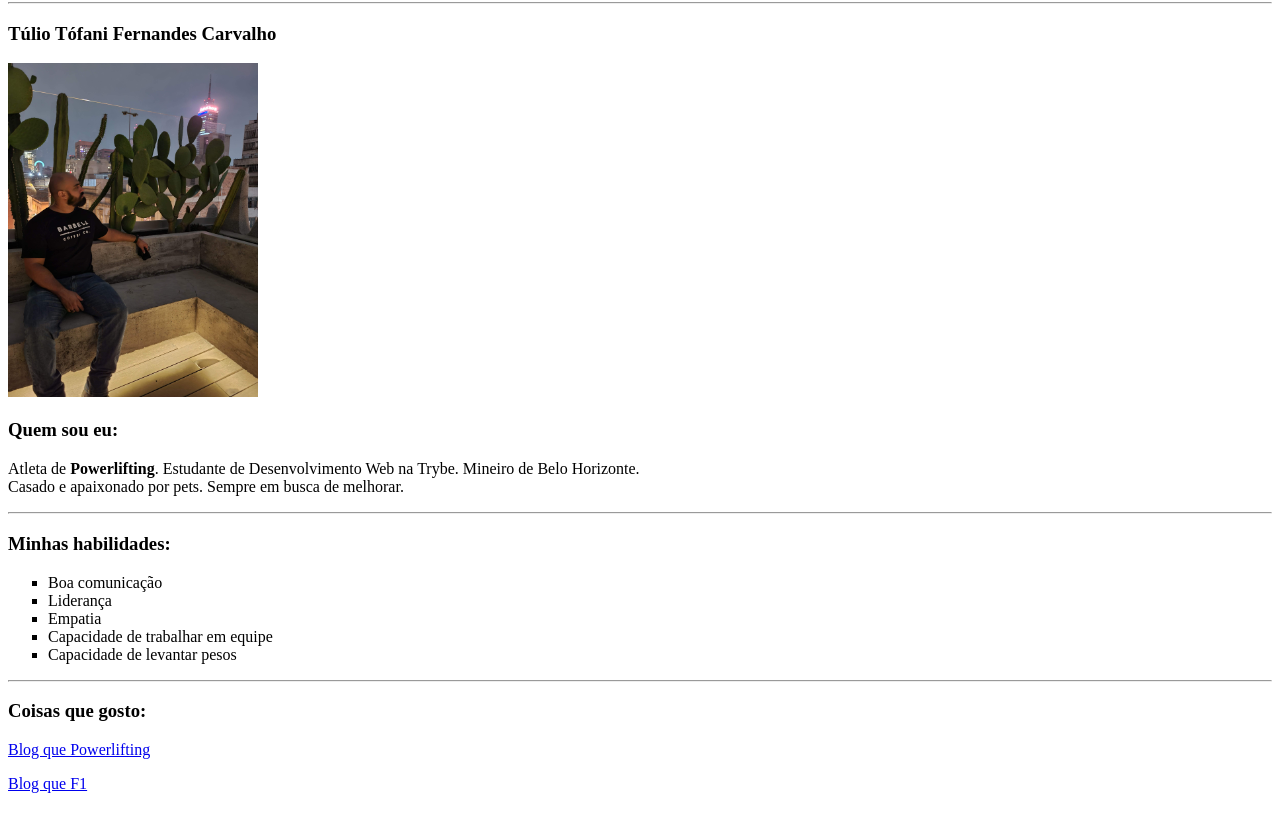
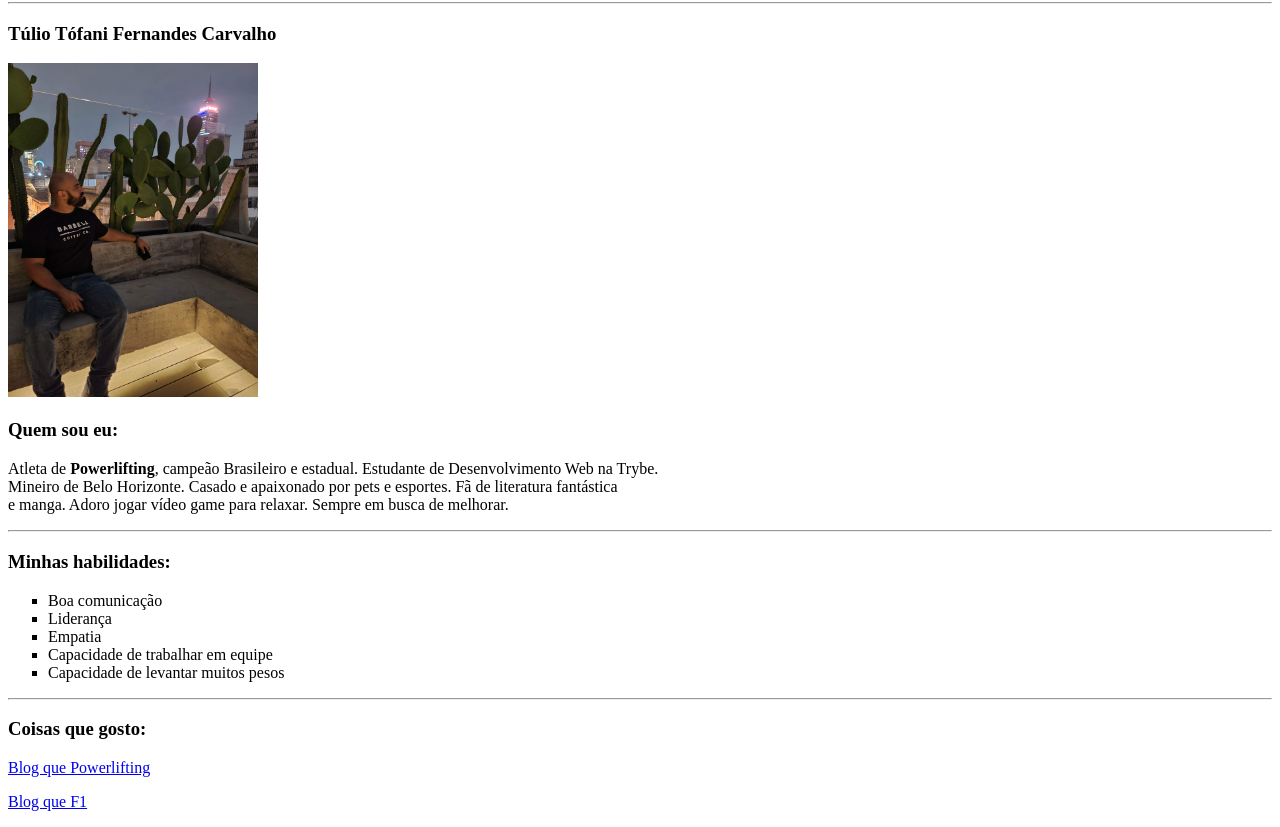
Before and after one commit to tuliotofani/tuliotofani.github.io, a plain HTML site: page portfolio.html in a window 1280 px wide. Shown: the part 78-905 px from the top of the page. Drawn offline with Linux system fonts and the light colour scheme.

Commit message:
alterações quem sou eu

```diff
--- a/portfolio.html
+++ b/portfolio.html
@@ -10,7 +10,7 @@
     <h3>Túlio Tófani Fernandes Carvalho</h3>
     <img src="Tulio_Tofani.jpg" alt="Foto de Túlio Tófani com blusa preta" width="250px">
     <h3>Quem sou eu:</h3>
-    <p>Atleta de <strong>Powerlifting</strong>. Estudante de Desenvolvimento Web na Trybe. Mineiro de Belo Horizonte. <br> Casado e apaixonado por pets. Sempre em busca de melhorar.</p>
+    <p>Atleta de <strong>Powerlifting</strong>, campeão Brasileiro e estadual. Estudante de Desenvolvimento Web na Trybe. <br> Mineiro de Belo Horizonte. Casado e apaixonado por pets e esportes. Fã de literatura fantástica <br>e manga. Adoro jogar vídeo game para relaxar. Sempre em busca de melhorar.</p>
     <hr>
     <h3>Minhas habilidades:</h3>
     <ul type="square">
@@ -18,7 +18,7 @@
         <li>Liderança</li>
         <li>Empatia</li>
         <li>Capacidade de trabalhar em equipe</li>
-        <li>Capacidade de levantar pesos</li>
+        <li>Capacidade de levantar muitos pesos</li>
     </ul>
     <hr>
     <h3>Coisas que gosto:</h3>
```
